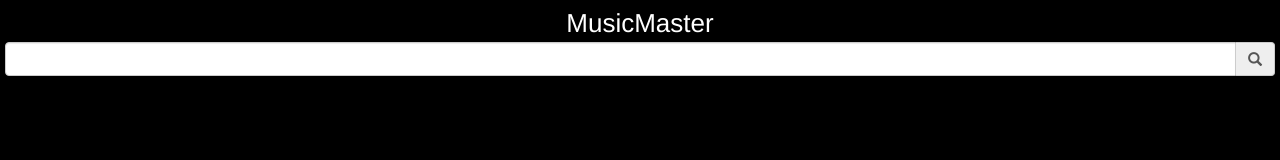
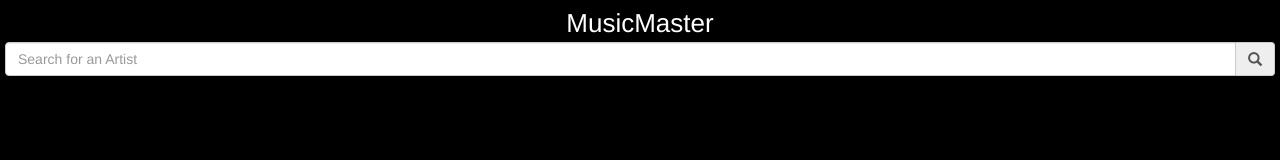
Before and after one commit to 15Dkatz/ReactJS_Guides, a React (Create React App) app in the folder musicMaster/: page / in a window 1280 px wide. Shown: the top 160 px of the page. Built offline with nearby package versions, Linux system fonts and the light colour scheme; the HTML template or start-up script is replaced by a standard one.

Commit message:
MusicMaster Step 4: Search on Enter key

```diff
--- a/musicMaster/src/App.js
+++ b/musicMaster/src/App.js
@@ -1,17 +1,46 @@
 import React, { Component } from 'react';
-import SearchBar from './SearchBar';
+// import SearchBar from './SearchBar';
+import { FormGroup, FormControl, InputGroup, Glyphicon } from 'react-bootstrap';
 import './App.css';
 
 class App extends Component {
+  constructor(props) {
+    super(props);
+    this.state = {
+      query: ''
+    }
+  }
+
   render() {
     return (
       <div className="App">
         <div className="App-title">
           MusicMaster
         </div>
-        <SearchBar />
+        <FormGroup>
+          <InputGroup>
+            <FormControl
+              type="text"
+              placeholder="Search for an Artist"
+              value={this.state.query}
+              onChange={event => this.setState({query: event.target.value})}
+              onKeyPress={event => {event.key === 'Enter' ? this.search() : console.log(event.key)}}
+            />
+            <InputGroup.Addon
+              onClick={() => this.search()}
+
+            >
+              <Glyphicon glyph="search"></Glyphicon>
+            </InputGroup.Addon>
+          </InputGroup>
+        </FormGroup>
       </div>
     )
+  }
+
+
+  search() {
+    console.log('query', this.state.query);
   }
 }
 
--- a/musicMaster/src/SearchBar.js
+++ /dev/null
@@ -1,19 +0,0 @@
-import React, { Component } from 'react';
-import { FormGroup, FormControl, InputGroup, Glyphicon } from 'react-bootstrap';
-
-class SearchBar extends Component {
-  render() {
-    return (
-      <FormGroup>
-        <InputGroup>
-          <FormControl type="text" />
-          <InputGroup.Addon>
-            <Glyphicon glyph="search" />
-          </InputGroup.Addon>
-        </InputGroup>
-      </FormGroup>
-    )
-  }
-}
-
-export default SearchBar;
```
